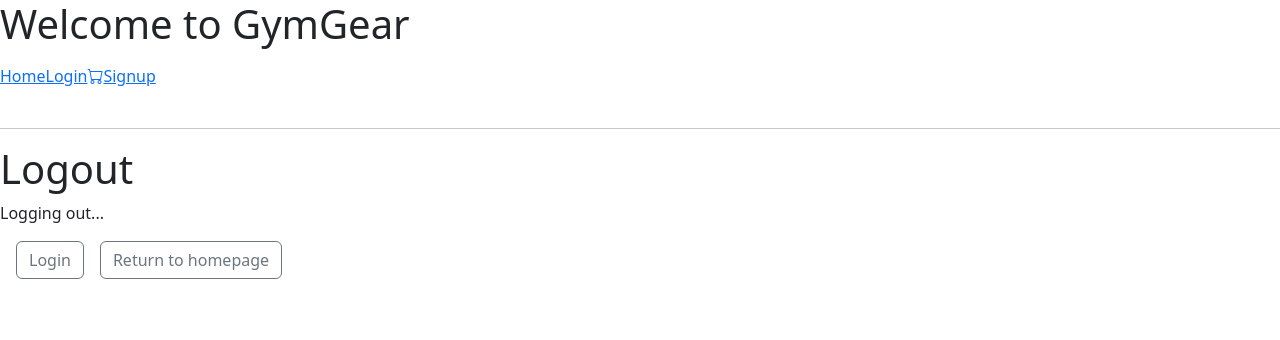
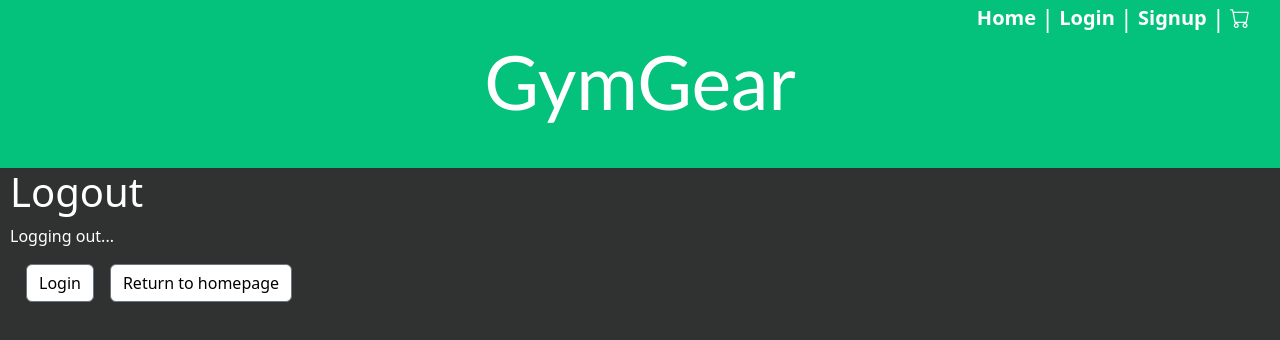
Before and after one commit to MitchellYetman/GymGear-api, a React (Vite) app in the folder client/: page /logout in a window 1280 px wide. Shown: the top 340 px of the page. Built offline with nearby package versions, Linux system fonts and the light colour scheme; no server answers.

Commit message:
some very basic design. sprint 4 complete

```diff
--- a/client/src/App.jsx
+++ b/client/src/App.jsx
@@ -28,14 +28,13 @@ function App() {
 
   return (
     <>
-      <h1>Welcome to GymGear</h1>
-      <p></p>
-      <div>
-        <Nav isLoggedIn={isLoggedIn} />
+      <div style={{ backgroundColor: "#04c17c" }}>
+        <div style={{ paddingRight: "30px" }}><Nav isLoggedIn={isLoggedIn} /></div>
+        <h1 style={{ fontFamily: "Calibri", textAlign: "center", paddingBottom: "10px", color: "white", fontSize: "75px" }}>GymGear</h1>
+        <br />
       </div>
-      <br />
-      <hr />
-      <div>
+
+      <div style={{ backgroundColor: "#303232", minHeight: "100vh", paddingLeft: "10px" }}>
         <Outlet context={{ isLoggedIn, setIsLoggedIn, sessionData }} />
       </div>
     </>
--- a/client/src/routes/Checkout.jsx
+++ b/client/src/routes/Checkout.jsx
@@ -13,8 +13,8 @@ export default function Checkout() {
     if (!isLoggedIn) {
         return (
             <>
-                <p>Please log in to continue </p>
-                <button className="btn btn-outline-secondary ms-3" onClick={() => navigate("/login")}>Login</button>
+                <p style={{ color: "white" }}>Please log in to continue </p>
+                <button className="btn btn-primary" onClick={() => navigate("/login")}>Login</button>
             </>
         );
     }
@@ -55,46 +55,46 @@ export default function Checkout() {
 
     return (
         <>
-            <div>
+            <div style={{ color: "white" }}>
                 <h1>Checkout</h1>
                 <form onSubmit={handleSubmit(completePurchase)} method="post" className="w-25">
                     <div className="mb-3">
-                        <label className="form-label">Street:</label>
+                        <label className="form-label" style={{ color: "white" }}>Street:</label>
                         <input {...register("street", { required: true })} type="text" className="form-control bg-light" style={{ width: '300px' }} />
                         {errors.email && <span className="text-danger">Street is required</span>}
                     </div>
                     <div className="mb-3">
-                        <label className="form-label">City:</label>
+                        <label className="form-label" style={{ color: "white" }}>City:</label>
                         <input {...register("city", { required: true })} type="text" className="form-control bg-light" style={{ width: '300px' }} />
                         {errors.city && <span className="text-danger">City is required</span>}
                     </div>
                     <div className="mb-3">
-                        <label className="form-label">Province:</label>
+                        <label className="form-label" style={{ color: "white" }}>Province:</label>
                         <input {...register("province", { required: true })} type="text" className="form-control bg-light" style={{ width: '300px' }} />
                         {errors.province && <span className="text-danger">Province is required</span>}
                     </div>
                     <div className="mb-3">
-                        <label className="form-label">Country:</label>
+                        <label className="form-label" style={{ color: "white" }}>Country:</label>
                         <input {...register("country", { required: true })} type="text" className="form-control bg-light" style={{ width: '300px' }} />
                         {errors.country && <span className="text-danger">Country is required</span>}
                     </div>
                     <div className="mb-3">
-                        <label className="form-label">Postal code:</label>
+                        <label className="form-label" style={{ color: "white" }}>Postal code:</label>
                         <input {...register("postal_code", { required: true })} type="text" className="form-control bg-light" style={{ width: '300px' }} />
                         {errors.postal_code && <span className="text-danger">Postal code is required</span>}
                     </div>
                     <div className="mb-3">
-                        <label className="form-label">Credit card number:</label>
+                        <label className="form-label" style={{ color: "white" }}>Credit card number:</label>
                         <input {...register("credit_card", { required: true })} type="text" className="form-control bg-light" style={{ width: '300px' }} />
                         {errors.credit_card && <span className="text-danger">Credit card number is required</span>}
                     </div>
                     <div className="mb-3">
-                        <label className="form-label">Expiry date:</label>
+                        <label className="form-label" style={{ color: "white" }}>Expiry date:</label>
                         <input {...register("credit_expire", { required: true })} type="text" className="form-control bg-light" style={{ width: '300px' }} />
                         {errors.credit_expire && <span className="text-danger">Expiry date is required</span>}
                     </div>
                     <div className="mb-3">
-                        <label className="form-label">CVV:</label>
+                        <label className="form-label" style={{ color: "white" }}>CVV:</label>
                         <input {...register("credit_cvv", { required: true })} type="text" className="form-control bg-light" style={{ width: '300px' }} />
                         {errors.credit_cvv && <span className="text-danger">CVV is required</span>}
                     </div>
--- a/client/src/routes/Confirmation.jsx
+++ b/client/src/routes/Confirmation.jsx
@@ -4,8 +4,8 @@ export default function Confirmation() {
     return (
         <>
             <div>
-                <p>Purchase completed successfully</p>
-                <Link to="/" className="btn btn-outline-secondary ms-3">Continue shopping</Link>
+                <p style={{ color: "white" }}>Purchase completed successfully</p>
+                <Link to="/" className="btn btn-outline-secondary ms-3" style={{ color: "black", backgroundColor: "white" }}>Continue shopping</Link>
             </div>
         </>
     )
--- a/client/src/routes/Login.jsx
+++ b/client/src/routes/Login.jsx
@@ -40,8 +40,8 @@ export default function Login() {
 
     return (
         <>
-            <div>
-                <h1>Login</h1>
+            <div style={{ color: "white" }}>
+                <h1 >Login</h1>
                 <form onSubmit={handleSubmit(loginUser)} method="post" className="w-25">
                     <div className="mb-3">
                         <label className="form-label">Email:</label>
@@ -55,7 +55,7 @@ export default function Login() {
                     </div>
                     {loginFail && <p className="text-danger">Incorrect username or password.</p>}
                     <button type="submit" className="btn btn-primary">Login</button>
-                    <Link to="/signup" className="btn btn-outline-secondary ms-3">Signup</Link>
+                    <Link to="/signup" className="btn btn-outline-secondary ms-3" style={{ color: "black", backgroundColor: "white" }}>Signup</Link>
                 </form>
             </div>
         </>
--- a/client/src/routes/Logout.jsx
+++ b/client/src/routes/Logout.jsx
@@ -28,10 +28,12 @@ export default function Logout() {
     }, []);
     return (
         <>
-            <h1>Logout</h1>
-            <p>{status}</p>
-            <Link to="/login" className="btn btn-outline-secondary ms-3">Login</Link>
-            <Link to="/" className="btn btn-outline-secondary ms-3">Return to homepage</Link>
+            <div style={{ color: "white" }}>
+                <h1>Logout</h1>
+                <p>{status}</p>
+                <Link to="/login" className="btn btn-outline-secondary ms-3" style={{ color: "black", backgroundColor: "white" }}>Login</Link>
+                <Link to="/" className="btn btn-outline-secondary ms-3" style={{ color: "black", backgroundColor: "white" }}>Return to homepage</Link>
+            </div>
         </>
     )
 }
--- a/client/src/routes/Signup.jsx
+++ b/client/src/routes/Signup.jsx
@@ -35,6 +35,7 @@ export default function Signup() {
 
     return (
         <>
+            <div style={{ color: "white" }}>
                 <h1>Signup</h1>
                 <form onSubmit={handleSubmit(createUser)} method="post" encType="application/x-www-form-urlencoded">
                     <div className="mb-3">
@@ -57,9 +58,10 @@ export default function Signup() {
                         <input {...register("lastName", { required: true })} type="text" className="form-control bg-light" style={{ width: '300px' }} />
                         {errors.lastName && <span className="text-danger">Last name is required.</span>}
                     </div>
-                <button type="submit" className="btn btn-primary">Signup</button>
-                <Link to="/" className="btn btn-outline-secondary ms-3">Return to homepage</Link>
+                    <button type="submit" className="btn btn-primary" >Signup</button>
+                    <Link to="/" className="btn btn-outline-secondary ms-3" style={{ color: "black", backgroundColor: "white" }}>Return to homepage</Link>
                 </form>
+            </div>
         </>
     )
 }
--- a/client/src/ui/Card.jsx
+++ b/client/src/ui/Card.jsx
@@ -3,8 +3,8 @@ import { useNavigate } from "react-router-dom";
 export default function Card(props) {
     let navigate = useNavigate()
     return (
-        <div className="card mt-2 mb-2" style={{ maxWidth: '500px' }}>
-            <div className="card-body">
+        <div className="card mt-2 mb-2" style={{ maxWidth: '280px' }} >
+            <div className="card-body" >
                 <div className="d-flex align-items-center position-relative" >
                     <img src={`${props.apiHost}/images/${props.product.image_filename}`} className="thumbnail" onClick={() => {
                         navigate("/details/" + props.product.product_id)
--- a/client/src/ui/Nav.jsx
+++ b/client/src/ui/Nav.jsx
@@ -1,13 +1,44 @@
-import { Link } from "react-router-dom";
+import { useNavigate } from "react-router-dom";
 
 export default function Nav(props) {
+    let navigate = useNavigate();
     return (
         <>
-            <Link to="/">Home</Link>
-            {props.isLoggedIn && <Link to="/logout">Logout</Link>}
-            {!props.isLoggedIn && <Link to="/login">Login</Link>}
-            <Link to="/cart"><i className="bi bi-cart"></i></Link>
-            {!props.isLoggedIn && <Link to="/signup">Signup</Link>}
+            <div className="d-flex align-items-center position-relative" style={{ color: "white", justifyContent: "end", fontSize: "20px" }}>
+                <div onClick={() => { navigate("/") }}>
+                    <b>Home</b>
+                </div>
+
+                {props.isLoggedIn &&
+                    <div className="d-flex align-items-center position-relative">
+                        <div style={{ fontSize: "24px", paddingRight: "5px", paddingLeft: "5px" }}>|</div>
+                        <div onClick={() => { navigate("/logout") }}>
+                            <b>Logout</b>
+                        </div>
+                    </div>
+                }
+
+                {!props.isLoggedIn &&
+                    <div className="d-flex align-items-center position-relative">
+                        <div style={{ fontSize: "24px", paddingRight: "5px", paddingLeft: "5px" }}>|</div>
+                        <div onClick={() => { navigate("/login") }}>
+                            <b>Login</b>
+                        </div>
+                        <div style={{ fontSize: "24px", paddingRight: "5px", paddingLeft: "5px" }}>|</div>
+                        <div onClick={() => { navigate("/signup") }}>
+                            <b>Signup</b>
+                        </div>
+                    </div>
+                }
+
+                <div onClick={() => { navigate("cart") }} >
+                    <div className="d-flex align-items-center position-relative">
+                        <div style={{ fontSize: "24px", paddingRight: "5px", paddingLeft: "5px" }}>|</div>
+                        <i className="bi bi-cart"></i>
+                    </div>
+                </div>
+            </div >
+
 
         </>
     )
```
Also changed, not shown: client/src/index.css (+20 -0 lines), client/src/routes/Cart.jsx (+6 -5 lines), client/src/routes/Details.jsx (+6 -6 lines), client/src/routes/Home.jsx (+10 -2 lines), 1 other file (tests, documents, lock files or other folders). Lines whose indentation alone changed are shown as unchanged.
